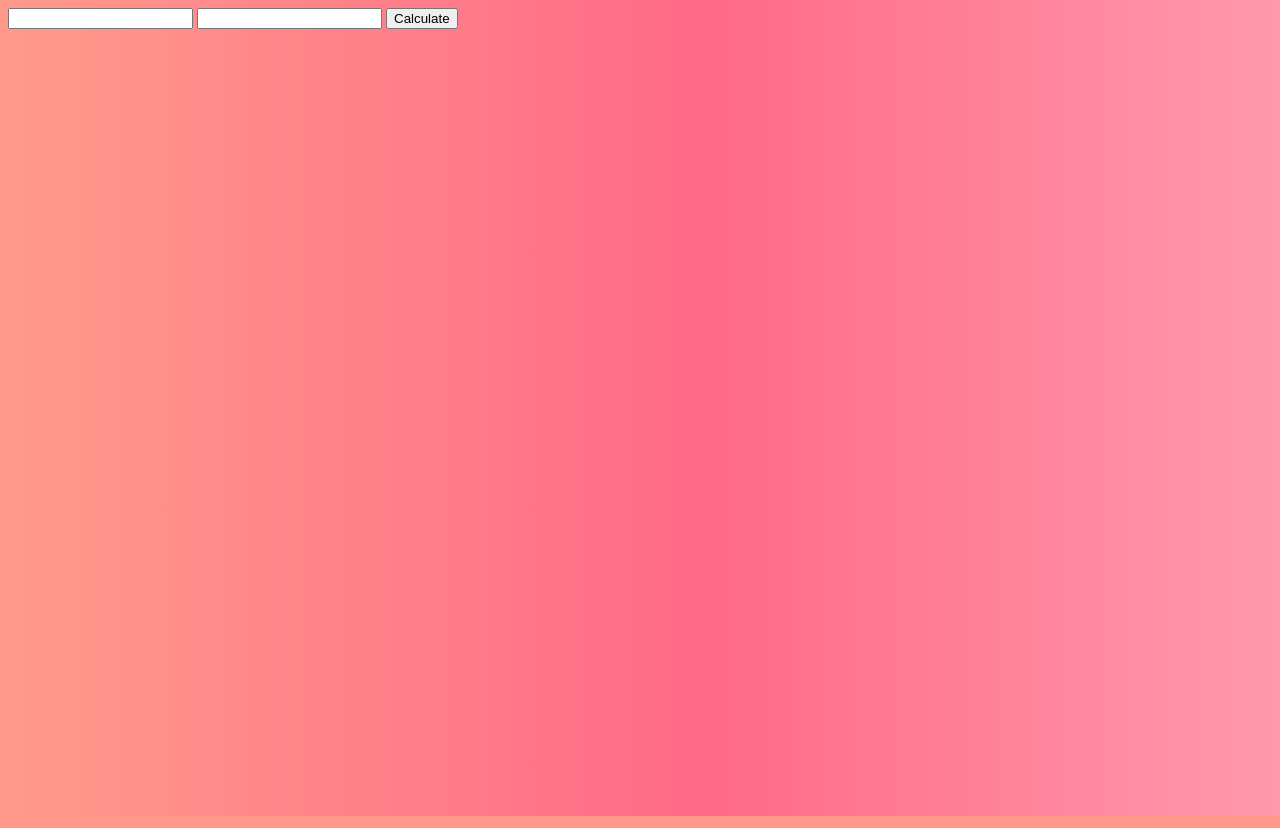
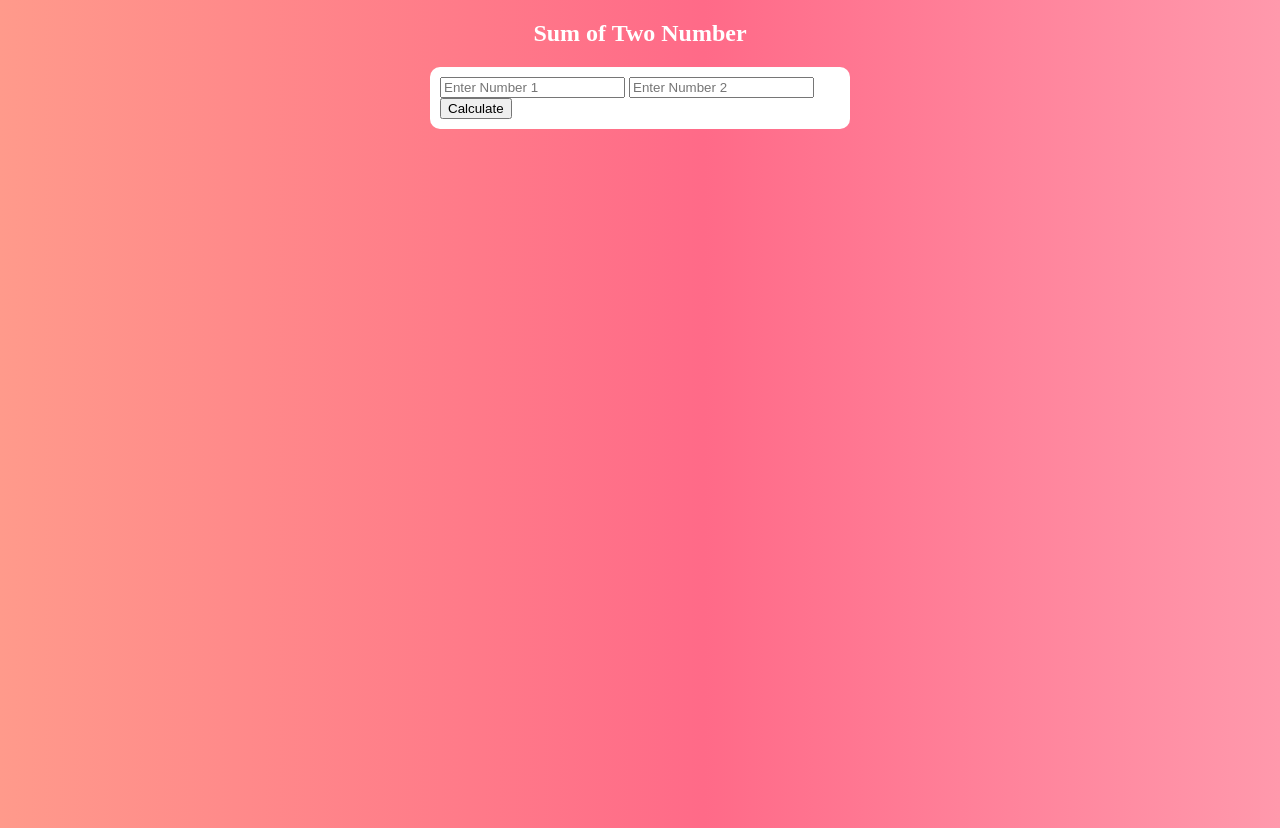
Before and after one commit to kasasau8/mini-project-javascript, a plain HTML site: page index.html in a window 1280 px wide. Drawn offline with Linux system fonts and the light colour scheme.

Commit message:
added code

```diff
--- a/index.html
+++ b/index.html
@@ -11,12 +11,27 @@
             min-height: 100vh;
         }
 
+        .container{
+            background-color: #fff;
+            width: 400px;
+            display: block;
+            margin: 0 auto;
+            padding: 10px;
+            border-radius: 10px;
+        }
+
+        .app-title{
+            text-align: center;
+            color: #fff;
+        }
+
     </style>
 </head>
 <body>
-    <div>
-        <input type="text"/>
-        <input type="text"/>
+    <h2 class="app-title">Sum of Two Number</h2>
+    <div class="container">
+        <input type="text" placeholder="Enter Number 1"/>
+        <input type="text" placeholder="Enter Number 2"/>
         <button type="button">Calculate</button>
 
     </div>
```
